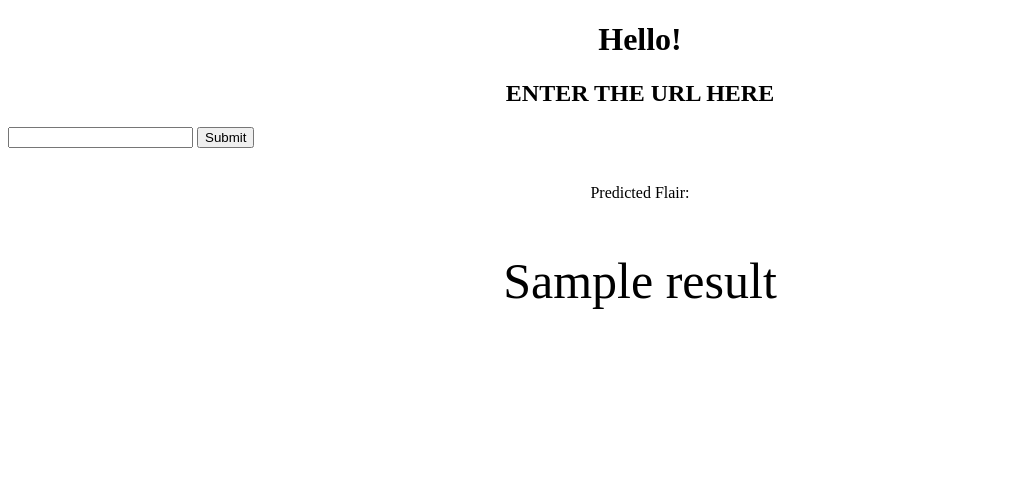
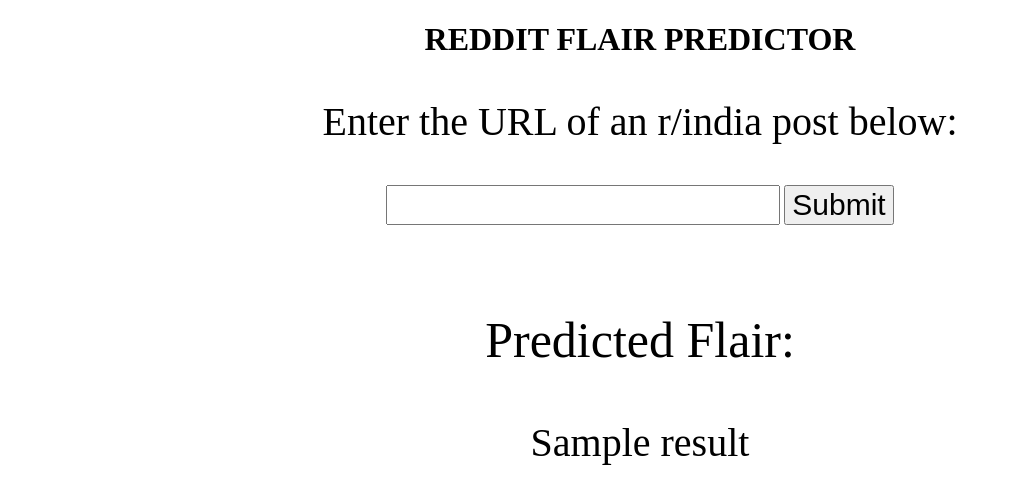
Before and after one commit to Tamoghna-Sarkar/Reddit-Flair-Prediction-IIITD, a Flask app: template Templates/main.html in a window 1280 px wide. Shown: the top 504 px of the page, without its empty margins (0-1010 px from the left). Run offline with Flask 2, Linux system fonts and the light colour scheme; the template is opened without the code that fills it: most values are stand-ins (such as "Sample title", 1, 10 or a date in 2020); parts of the project's set-up code (start-up, migrations or seed data) failed here and were passed over.

Commit message:
Update main.html

```diff
--- a/Templates/main.html
+++ b/Templates/main.html
@@ -3,17 +3,19 @@
 <head>
 <title>Reddit Flair Detector</title>
 </head>
-<h1 align='center'>Hello!</h1>
-<h2 align='center'>ENTER THE URL HERE</h2>
+<h1 align='center'>REDDIT FLAIR PREDICTOR</h1>
+<p align='center' style="font-size:40px">Enter the URL of an r/india post below:</p>
 <body>
+    <div class="input" align="center">
     <form action="{{ url_for('main') }}" method="POST">
-        <input type="url" name="url" align="center">
-        <input type="submit" align="center">
+        <input type="url" name="url" style="font-size:30px">
+        <input type="submit" style="font-size:30px">
     </form>
     <div class="result" align="center">
             <br>
-            <br> Predicted Flair:
-               <p style="font-size:50px">{{ result }}</p>
+            <br>
+		<p style="font-size:50px"> Predicted Flair:</p>
+               <p style="font-size:40px">{{ result }}</p>
     </div>
 </body>
 </html>
```
